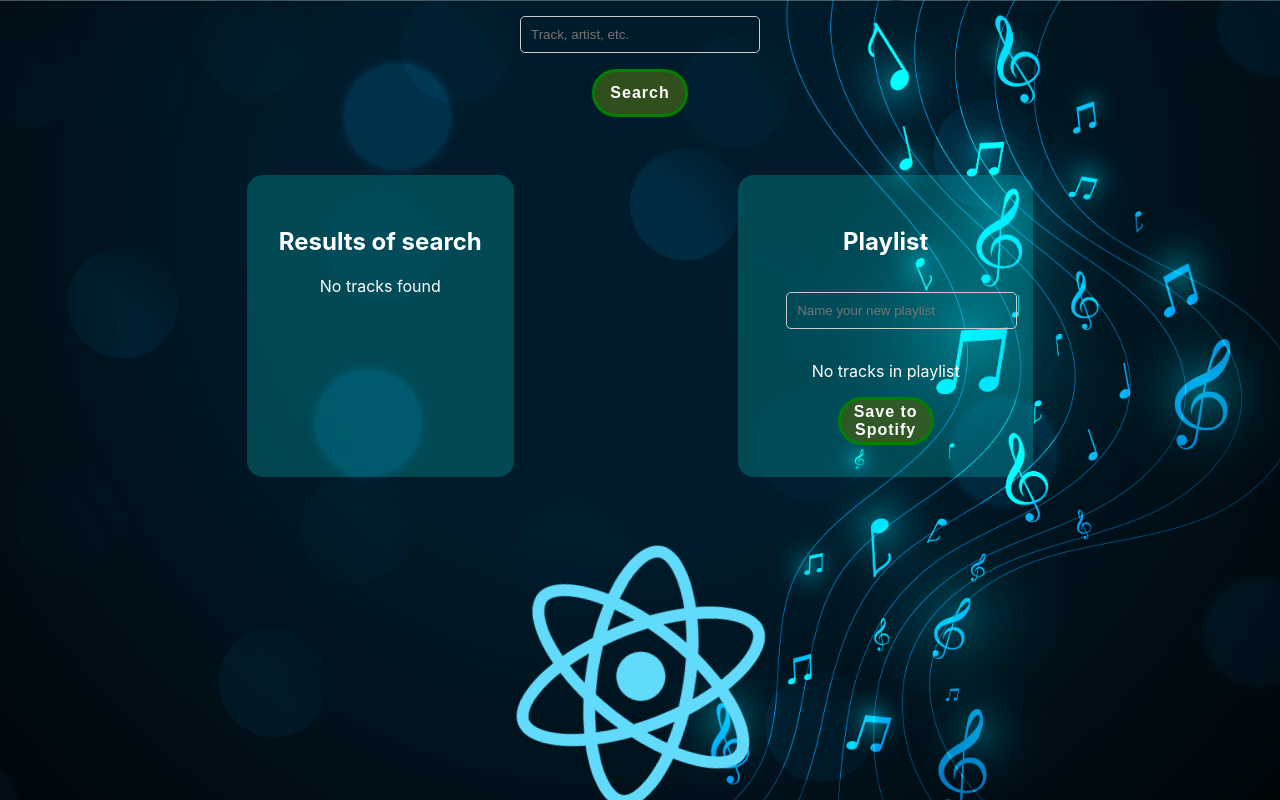
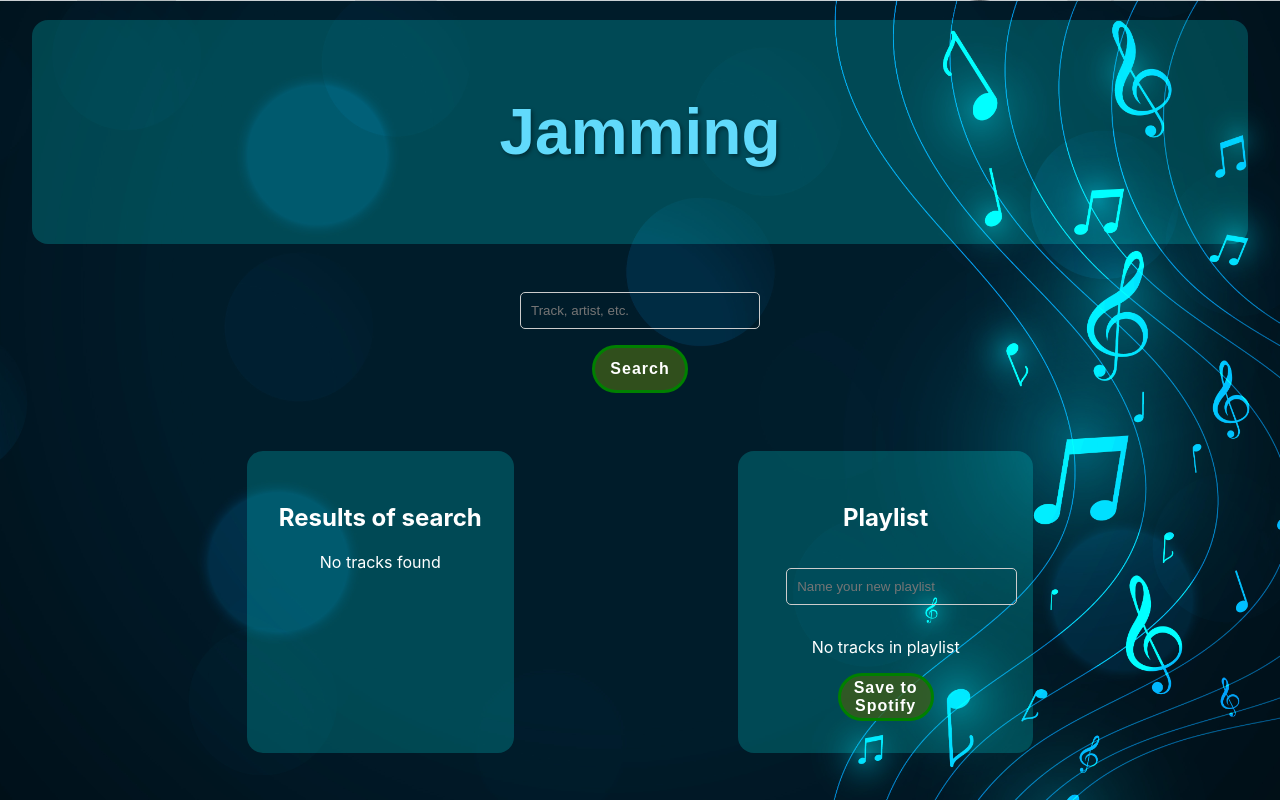
Before and after one commit to fromDreamToGoal/jamming, a React (Create React App) app: page / in a window 1280 px wide. Shown: the top 800 px of the page. Built offline with nearby package versions, Linux system fonts and the light colour scheme.

Commit message:
Create, render, styled header component

```diff
--- a/src/App.css
+++ b/src/App.css
@@ -13,7 +13,7 @@
   }
 }
 
-.App-header {
+.App-body {
   background-image: url('/src/backgroundImg.jpg');
   background-size: cover;
   background-position: center;
--- a/src/App.js
+++ b/src/App.js
@@ -1,14 +1,16 @@
 import logo from './logo.svg';
 import './App.css';
 import SearchBar from './components/searchBar/searchBar';
+import Header from './components/header/header';
 
 function App() {
   return (
     <div className="App">
-      <header className="App-header">
-      <SearchBar />
+      <main className="App-body">
+        <Header />
+        <SearchBar />
         <img src={logo} className="App-logo" alt="logo" />
-      </header>
+      </main>
     </div>
   );
 }
--- /dev/null
+++ b/src/components/header/header.css
@@ -0,0 +1,20 @@
+.contener {
+    width: 90%;
+    margin-top: 20px;
+    background-color: hsla(180, 100%, 50%, 0.2);
+    padding: 2rem;
+    border-radius: 1rem;
+}
+
+.contener h1 {
+    font-size: 4em; /* Большой размер шрифта */
+    color: #61dafb; /* Голубой цвет */
+    text-shadow: 2px 2px 4px rgba(0, 0, 0, 0.4); /* Тень текста */
+    font-family: 'Arial', sans-serif; /* Семейство шрифтов */
+    transition: transform 0.2s; /* Плавный переход при наведении */
+}
+
+.contener h1:hover {
+    transform: scale(1.1); /* Увеличение при наведении */
+    color: #21a1f1; /* Более насыщенный цвет при наведении */
+}
--- /dev/null
+++ b/src/components/header/header.js
@@ -0,0 +1,12 @@
+import React from "react";
+import '/Users/sergei_golovenko/Projects/jamming/src/components/header/header.css';
+
+function Header() {
+    return (
+        <div className="contener">
+            <h1>Jamming</h1>
+        </div>
+    );
+};
+
+export default Header;
--- a/src/components/searchBar/searchBar.css
+++ b/src/components/searchBar/searchBar.css
@@ -3,6 +3,7 @@
     display: flex;
     flex-direction: column;
     align-items: center;
+    margin-top: 2rem;
 }
 
 .input-field {
```
